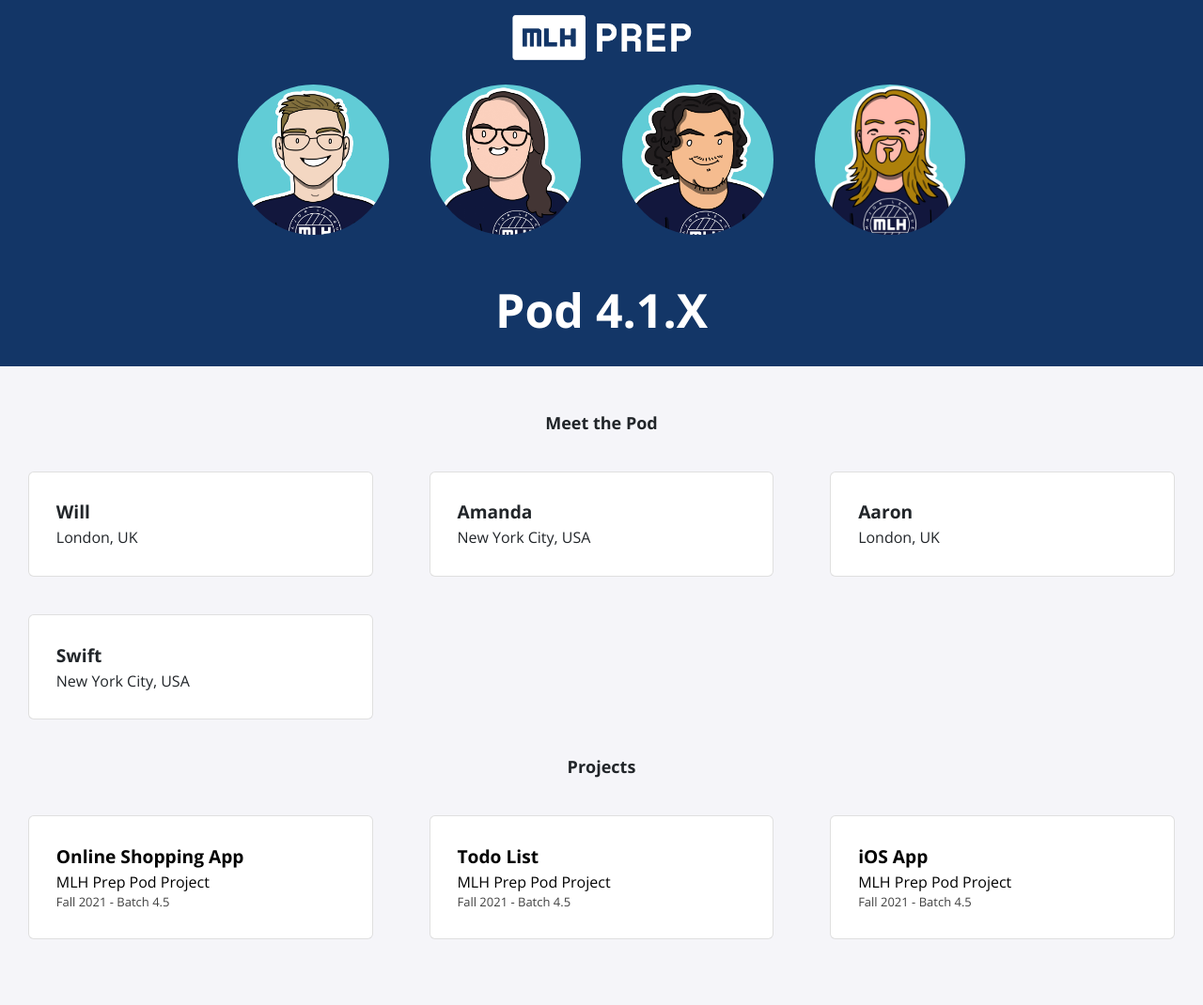
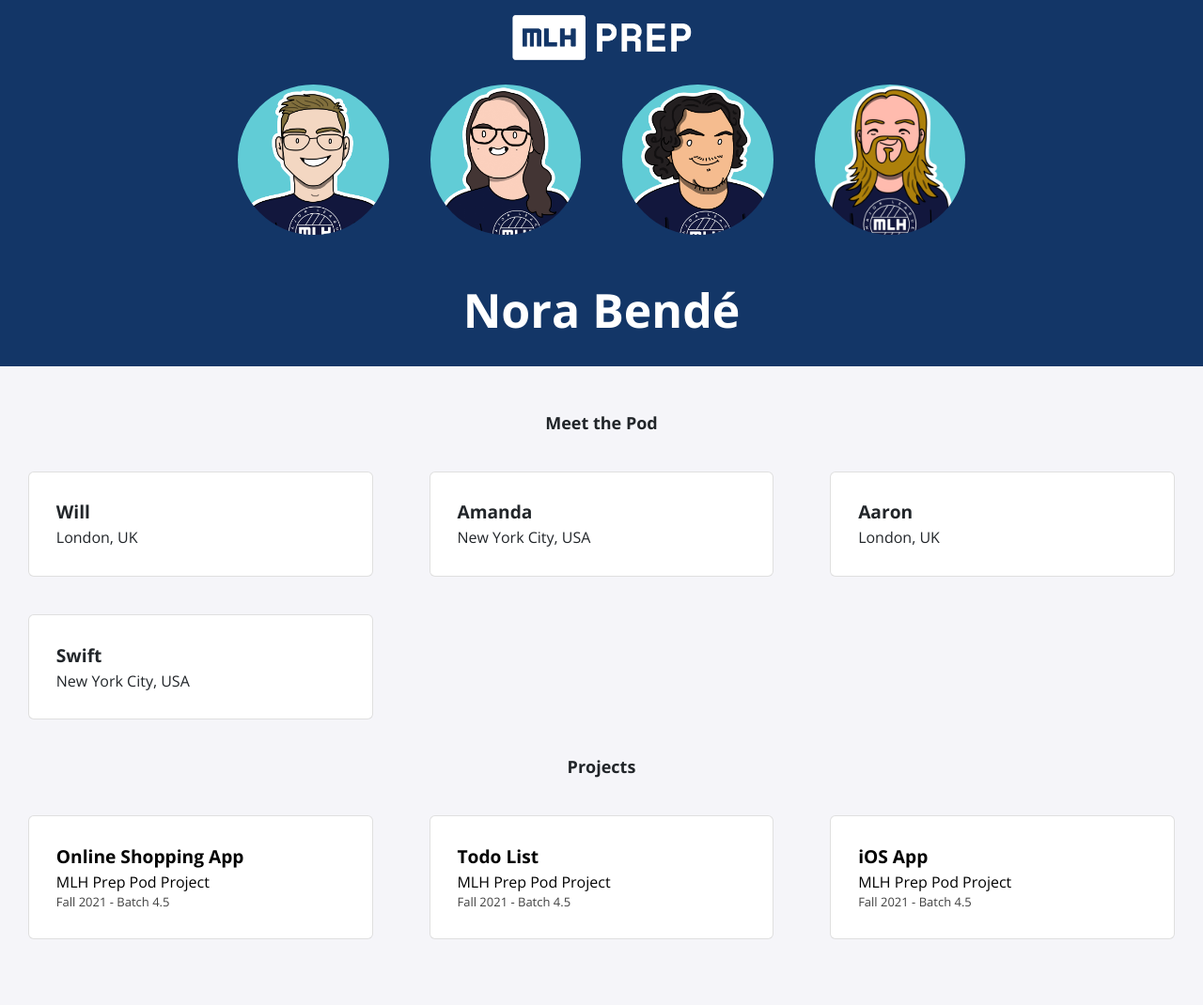
Before and after one commit to NoraBende/NoraBende.github.io, a Jekyll site: the page built from index.html, in a window 1280 px wide. Shown: the whole page at 94% size. Built offline with Jekyll 4.4.1, drawn with Linux system fonts in a browser that asks for light colours; nearby versions of some CDN libraries.

Commit message:
Update_config.yml to include Nora's name, email and social media.

```diff
--- a/_config.yml
+++ b/_config.yml
@@ -1,11 +1,11 @@
-title: "Pod 4.1.X"
-email: fellowship@mlh.io
+title: "Nora Bendé"
+email: bende.94@outlook.it
 description: >- # this means to ignore newlines until "baseurl:"
   This is my portfolio website!
 baseurl: "/"
-url: "/"
-twitter_username: mlhacks
-github_username:  mlh-fellowship
+url: "https://NoraBende.github.io/"
+twitter_username: /
+github_username:  NoraBende
 
 sass:
   sass_dir: _sass
```
